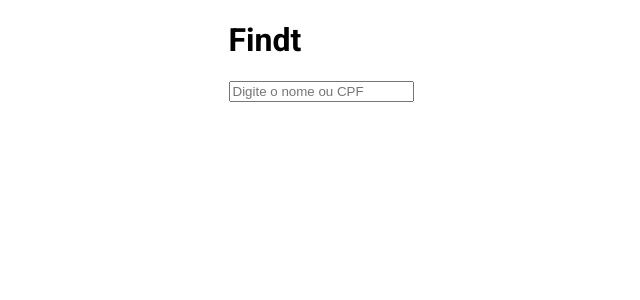
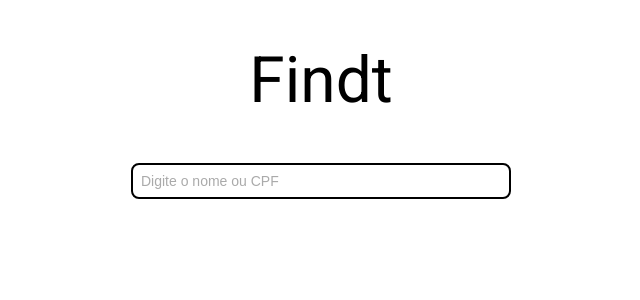
Before and after one commit to juliofi/findt-frontend, a React (Vite) app: page / in a window 1280 px wide. Shown: the top 300 px of the page, without its empty margins (319-959 px from the left). Built offline with nearby package versions, Linux system fonts and the light colour scheme.

Commit message:
searchBar

```diff
--- a/src/pages/SearchPage/index.tsx
+++ b/src/pages/SearchPage/index.tsx
@@ -2,9 +2,9 @@ import styles from "./styles.module.css"
 
 const SearchPage = () => {
     return (
-      <div>
+      <div className={styles.container} >
         <h1 className={styles.title} >Findt</h1>
-        <input type="text" placeholder="Digite o nome ou CPF" />
+        <input className={styles.searchBar} type="text" placeholder="Digite o nome ou CPF" />
       </div>
     );
   };
--- a/src/pages/SearchPage/styles.module.css
+++ b/src/pages/SearchPage/styles.module.css
@@ -0,0 +1,32 @@
+.container{
+    display: flex;
+    flex-direction: column;
+    justify-content: center;
+    align-items: center;
+    user-select: none;
+}
+
+.title{
+    font-size: 64px;
+    font-weight: 400;
+    cursor: pointer;
+    user-select: none;
+  }
+
+  .searchBar{
+    border: 2px solid #000000;
+    border-radius: 8px;
+    font-size: 14px;
+    padding: 8px;
+    width: 360px;
+    background-color: transparent;
+    color: #000000;
+  }
+
+  .searchBar:focus{
+    outline: none;
+  }
+
+  .searchBar::placeholder{
+    color: #aaaaaa;
+  }
```
